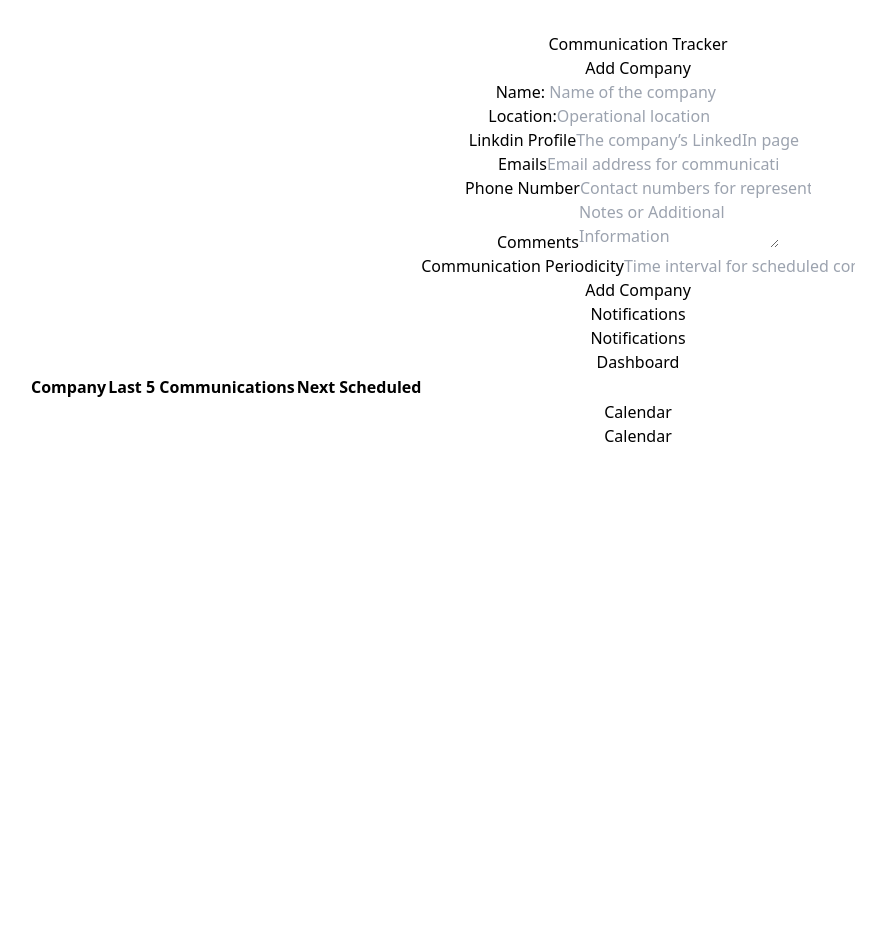
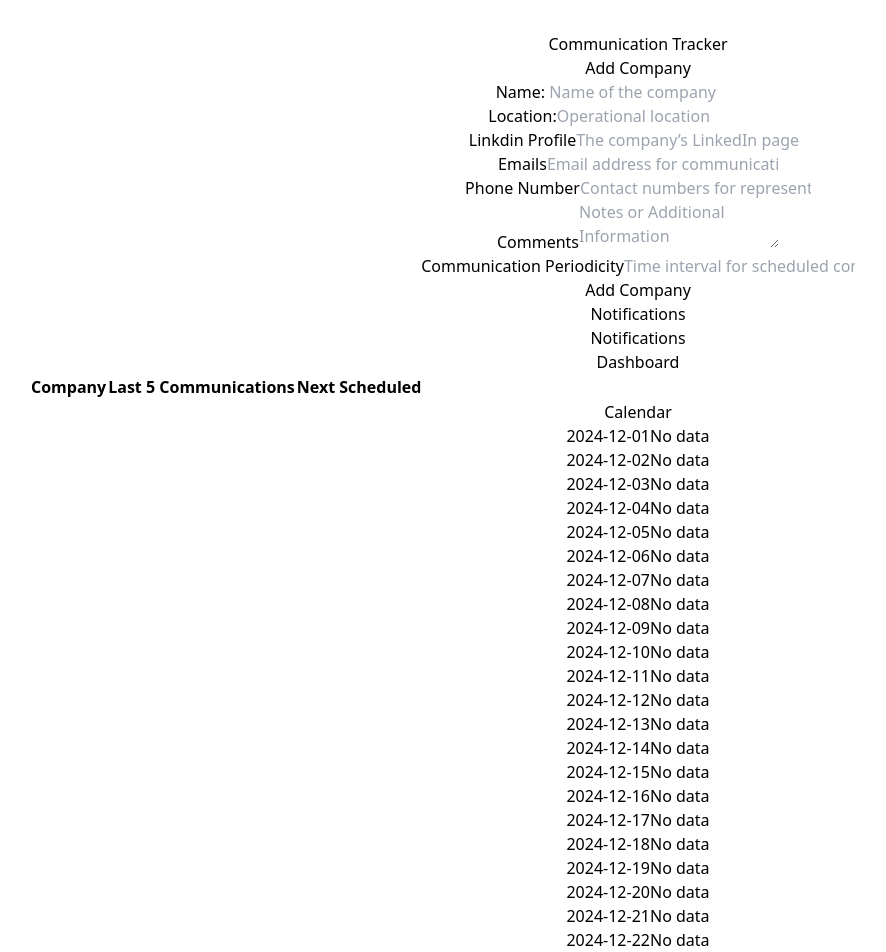
Before and after one commit to ramanuj-07/Calender-based-application, a React (Vite) app in the folder Calender Application/: page / in a window 1280 px wide. Shown: the top 952 px of the page, without its empty margins (2-888 px from the left). Before the commit the page ends 800 px from the top, so only its background shows below. Built offline with nearby package versions, Linux system fonts and the light colour scheme.

Commit message:
imported library date-fns

```diff
--- a/Calender Application/package.json
+++ b/Calender Application/package.json
@@ -10,6 +10,7 @@
     "preview": "vite preview"
   },
   "dependencies": {
+    "date-fns": "^4.1.0",
     "react": "^18.3.1",
     "react-dom": "^18.3.1"
   },
--- a/Calender Application/src/components/Calendar.jsx
+++ b/Calender Application/src/components/Calendar.jsx
@@ -1,9 +1,34 @@
 import React from 'react'
+import { format, startOfMonth, addDays } from "date-fns";
 
-const Calendar = () => {
-  return (
-    <div>Calendar</div>
-  )
-}
+const Calendar = ({ communications }) => {
+    const today = new Date();
+    const startDay = startOfMonth(today);
+
+    const days = Array.from({ length: 35 }, (_, i) =>
+        format(addDays(startDay, i), "yyyy-MM-dd")
+    );
+    return (
+        <div className="grid grid-cols-7 gap-4">
+            {days.map((day) => (
+                <div key={day} className="p-4 border rounded bg-gray-50">
+                    <span className="block font-medium mb-2">{day}</span>
+                    {communications[day] ? (
+                        communications[day].map((comm, index) => (
+                            <p
+                                key={index}
+                                className="text-sm bg-blue-100 p-1 rounded mt-1"
+                            >
+                                {comm.type} - {comm.details}
+                            </p>
+                        ))
+                    ) : (
+                        <span className="text-xs italic text-gray-500">No data</span>
+                    )}
+                </div>
+            ))}
+        </div>
+    );
+};
 
 export default Calendar
```
Also changed, not shown: 1 other file (tests, documents, lock files or other folders).
